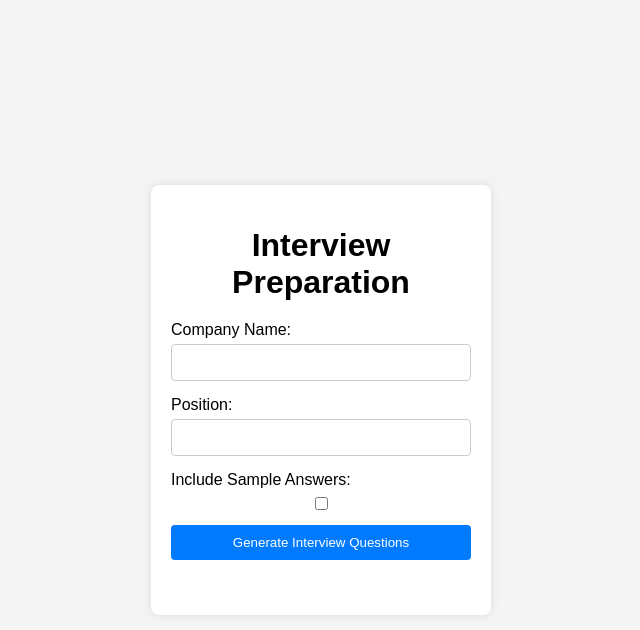
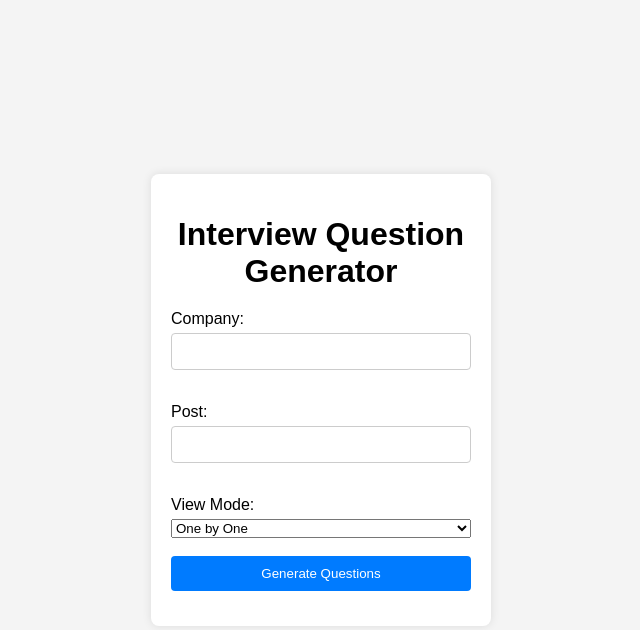
Before and after one commit to aryatalathi/Innovators, a Flask app: page / in a window 1280 px wide. Shown: the top 630 px of the page, without its empty margins (319-959 px from the left). Run offline with Flask 3, Linux system fonts and the light colour scheme.

Commit message:
Update index.html

```diff
--- a/templates/index.html
+++ b/templates/index.html
@@ -2,28 +2,28 @@
 <html lang="en">
 <head>
     <meta charset="UTF-8">
-    <meta name="viewport" content="width=device-width, initial-scale=1.0">
-    <title>Interview Preparation</title>
-    <link rel="stylesheet" href="/static/style.css">
+    <title>Interview Question Generator</title>
+    <link rel="stylesheet" href="{{ url_for('static', filename='style.css') }}">
 </head>
 <body>
     <div class="container">
-        <h1>Interview Preparation</h1>
+        <h1>Interview Question Generator</h1>
         <form id="interviewForm">
-            <label for="company">Company Name:</label>
+            <label for="company">Company:</label>
             <input type="text" id="company" name="company" required>
-
-            <label for="post">Position:</label>
+            <br>
+            <label for="post">Post:</label>
             <input type="text" id="post" name="post" required>
-
-            <label for="includeAnswers">Include Sample Answers:</label>
-            <input type="checkbox" id="includeAnswers" name="includeAnswers">
-
-            <button type="submit">Generate Interview Questions</button>
+            <br>
+            <label for="viewMode">View Mode:</label>
+            <select id="viewMode" name="viewMode" required>
+                <option value="1">One by One</option>
+                <option value="2">Full List</option>
+            </select>
+            <br>
+            <button type="submit">Generate Questions</button>
         </form>
-        <div id="output"></div>
     </div>
-
-    <script src="/static/script.js"></script>
+    <script src="{{ url_for('static', filename='script.js') }}"></script>
 </body>
 </html>
```
